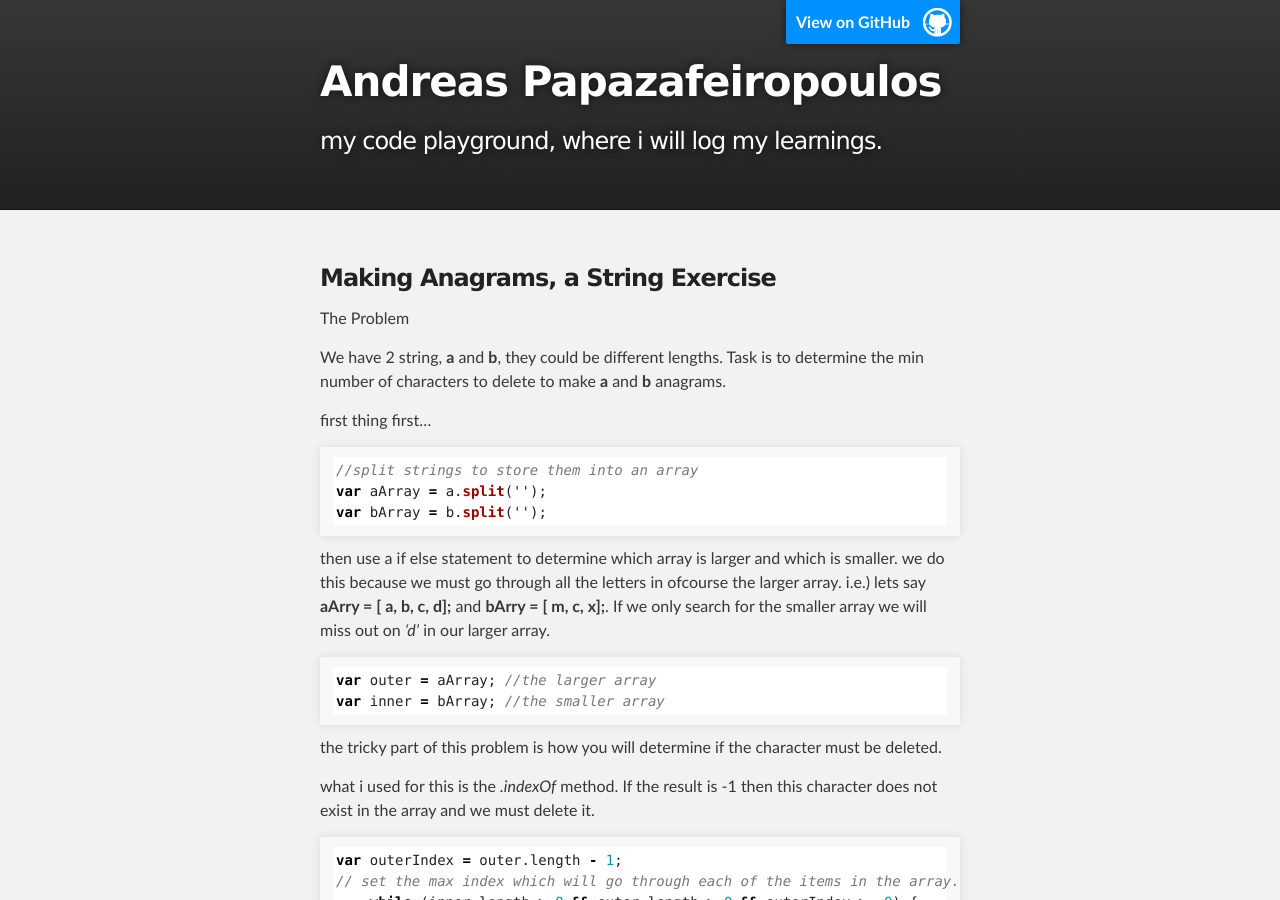
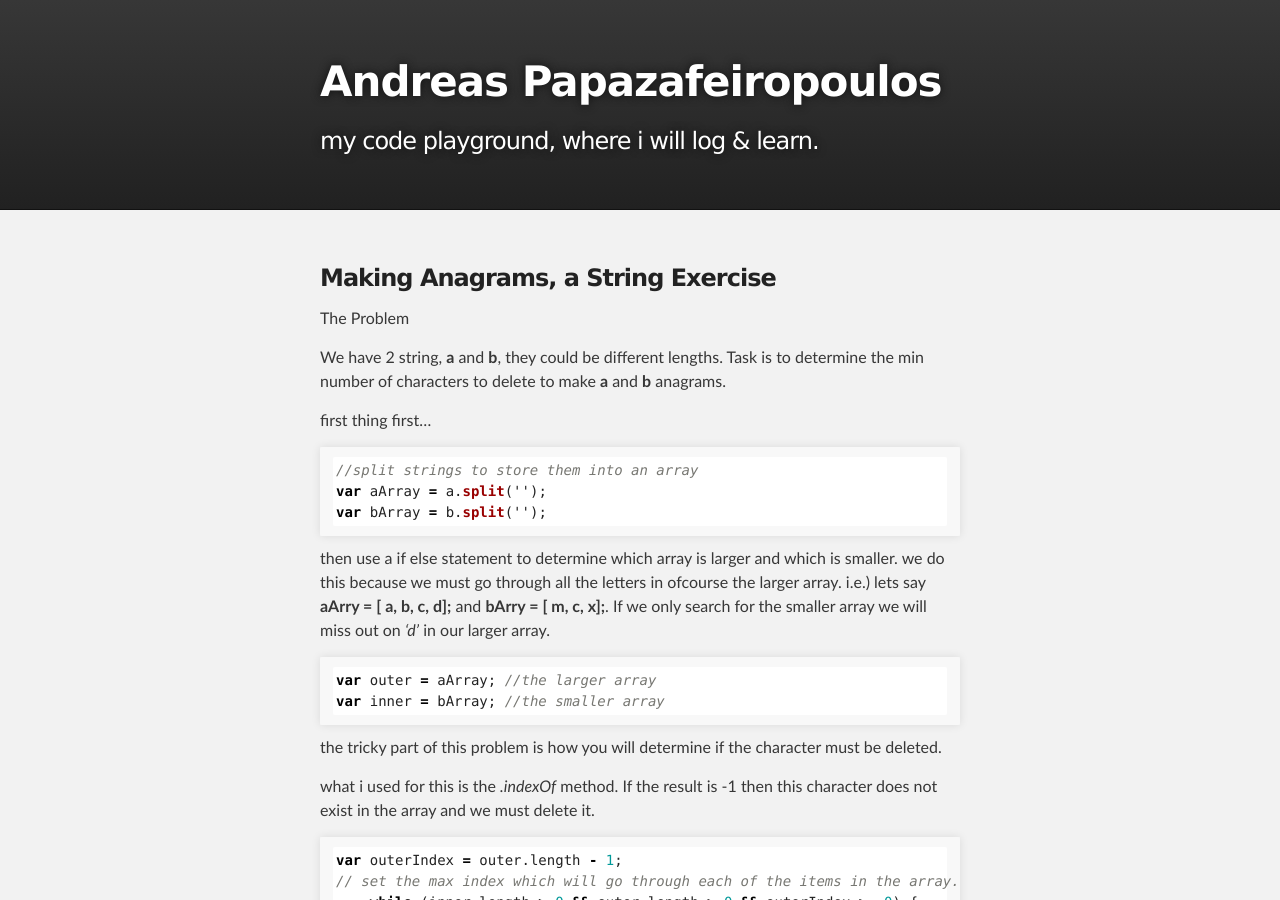
Before and after one commit to AndreasPapaz/AndreasPapaz.github.io, a Jekyll site: the page built from index.md, in a window 1280 px wide and 900 px high. Built offline with Jekyll 4.4.1, drawn with Linux system fonts in a browser that asks for light colours; our own code applies the rules of GitHub Pages for plain Markdown files.

Commit message:
minor test

```diff
--- a/_config.yml
+++ b/_config.yml
@@ -1,5 +1,5 @@
 title: Andreas Papazafeiropoulos
-description: my code playground, where i will log my learnings.
+description: my code playground, where i will log & learn.
 show_downloads: false
 google_analytics: UA-103571125-1
 theme: jekyll-theme-slate
--- a/_layouts/default.html
+++ b/_layouts/default.html
@@ -18,7 +18,6 @@
     <!-- HEADER -->
     <div id="header_wrap" class="outer">
         <header class="inner">
-          <a id="forkme_banner" href="{{ site.github.repository_url }}">View on GitHub</a>
 
           <h1 id="project_title">{{ site.title | default: site.github.repository_name }}</h1>
           <h2 id="project_tagline">{{ site.description | default: site.github.project_tagline }}</h2>
```
